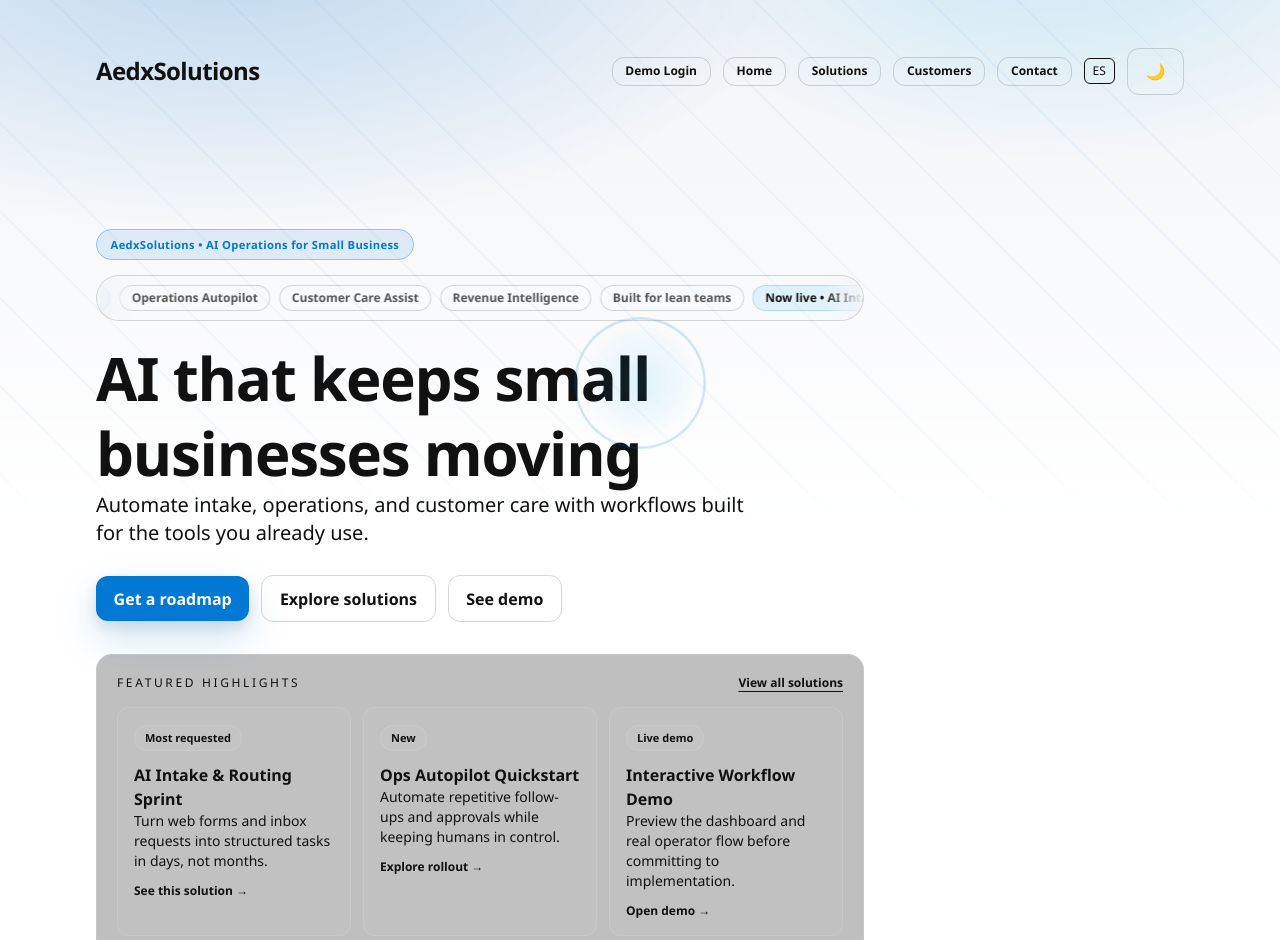
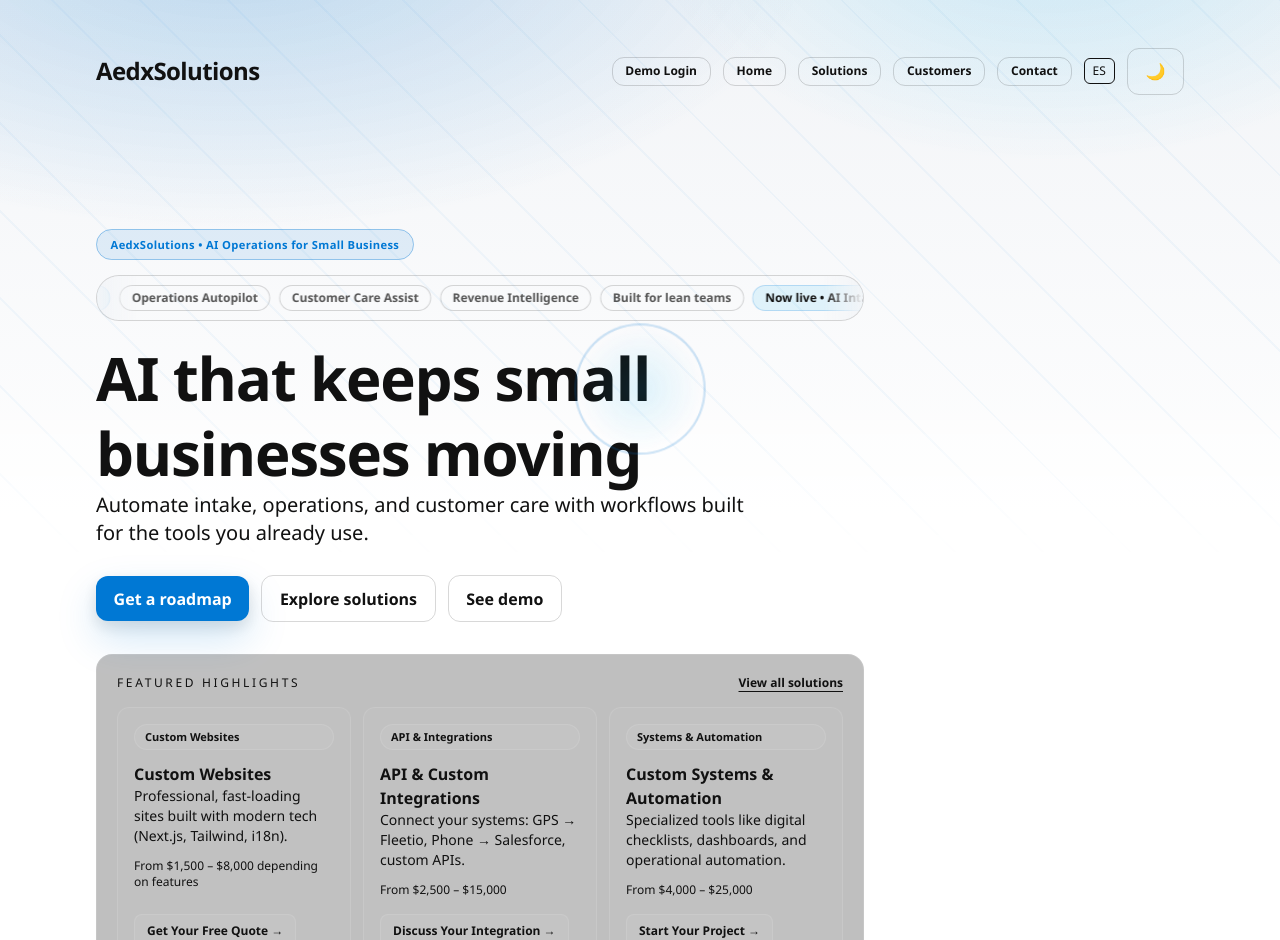
Before and after one commit to Aedx91/aedxsolutions-website, a Next.js app: page /en in a window 1280 px wide. Shown: the top 940 px of the page. Built offline with nearby package versions, Linux system fonts and the light colour scheme.

Commit message:
Refine hero highlights with pricing and conversion copy

```diff
--- a/src/app/[lang]/(site)/page.tsx
+++ b/src/app/[lang]/(site)/page.tsx
@@ -75,14 +75,19 @@ export default async function HomeLangPage(props: { params: Promise<{ lang: stri
                   <a
                     key={item.title}
                     href={`/${lang}${item.href}`}
-                    className="rounded-xl border border-white/10 bg-white/[0.03] p-4 transition-all hover:border-pink-400/40 hover:bg-white/[0.06]"
+                    className="h-full rounded-xl border border-white/10 bg-white/[0.03] p-4 transition-all hover:border-pink-400/40 hover:bg-white/[0.06] flex flex-col"
                   >
                     <span className="inline-flex rounded-full border border-white/10 bg-white/5 px-2.5 py-1 text-[11px] font-semibold text-text-secondary">
                       {item.tag}
                     </span>
                     <h3 className="mt-3 text-base font-semibold text-text-primary">{item.title}</h3>
                     <p className="mt-2 text-sm text-text-secondary">{item.desc}</p>
-                    <p className="mt-3 text-xs font-semibold text-text-primary">{item.cta} →</p>
+                    <p className="mt-2 text-xs text-text-secondary">{item.price}</p>
+                    <div className="mt-auto pt-4">
+                      <span className="inline-flex items-center justify-center rounded-lg border border-white/10 bg-white/5 px-3 py-2 text-xs font-semibold text-text-primary">
+                        {item.cta} →
+                      </span>
+                    </div>
                   </a>
                 ))}
               </div>
--- a/src/lib/i18n/en.ts
+++ b/src/lib/i18n/en.ts
@@ -54,25 +54,28 @@ export const en = {
     viewAll: 'View all solutions',
     items: [
       {
-        tag: 'Most requested',
-        title: 'AI Intake & Routing Sprint',
-        desc: 'Turn web forms and inbox requests into structured tasks in days, not months.',
-        cta: 'See this solution',
-        href: '/products',
+        tag: 'Custom Websites',
+        title: 'Custom Websites',
+        desc: 'Professional, fast-loading sites built with modern tech (Next.js, Tailwind, i18n).',
+        price: 'From $1,500 – $8,000 depending on features',
+        cta: 'Get Your Free Quote',
+        href: '/contact',
       },
       {
-        tag: 'New',
-        title: 'Ops Autopilot Quickstart',
-        desc: 'Automate repetitive follow-ups and approvals while keeping humans in control.',
-        cta: 'Explore rollout',
-        href: '/products',
+        tag: 'API & Integrations',
+        title: 'API & Custom Integrations',
+        desc: 'Connect your systems: GPS → Fleetio, Phone → Salesforce, custom APIs.',
+        price: 'From $2,500 – $15,000',
+        cta: 'Discuss Your Integration',
+        href: '/contact',
       },
       {
-        tag: 'Live demo',
-        title: 'Interactive Workflow Demo',
-        desc: 'Preview the dashboard and real operator flow before committing to implementation.',
-        cta: 'Open demo',
-        href: '/demo/login',
+        tag: 'Systems & Automation',
+        title: 'Custom Systems & Automation',
+        desc: 'Specialized tools like digital checklists, dashboards, and operational automation.',
+        price: 'From $4,000 – $25,000',
+        cta: 'Start Your Project',
+        href: '/contact',
       },
     ],
   },
--- a/src/lib/i18n/es.ts
+++ b/src/lib/i18n/es.ts
@@ -54,25 +54,28 @@ export const es = {
     viewAll: 'Ver todas las soluciones',
     items: [
       {
-        tag: 'Más solicitado',
-        title: 'Sprint de Ingreso y Enrutamiento con IA',
-        desc: 'Convierte formularios web y correos entrantes en tareas estructuradas en días.',
-        cta: 'Ver solución',
-        href: '/products',
+        tag: 'Sitios Web',
+        title: 'Sitios Web Personalizados',
+        desc: 'Sitios profesionales, rápidos y multidioma.',
+        price: 'Desde $1,500 – $8,000',
+        cta: 'Solicita Cotización Gratis',
+        href: '/contact',
       },
       {
-        tag: 'Nuevo',
-        title: 'Inicio Rápido de Piloto Automático',
-        desc: 'Automatiza seguimientos y aprobaciones repetitivas manteniendo control humano.',
-        cta: 'Explorar despliegue',
-        href: '/products',
+        tag: 'APIs e Integraciones',
+        title: 'APIs e Integraciones Personalizadas',
+        desc: 'Conecta tus sistemas: GPS → Fleetio, telefonía → Salesforce, APIs a medida.',
+        price: 'Desde $2,500 – $15,000',
+        cta: 'Hablemos de Tu Integración',
+        href: '/contact',
       },
       {
-        tag: 'Demo en vivo',
-        title: 'Demo Interactiva de Flujo',
-        desc: 'Visualiza el panel y el flujo operativo real antes de implementar.',
-        cta: 'Abrir demo',
-        href: '/demo/login',
+        tag: 'Sistemas y Automatización',
+        title: 'Sistemas Personalizados y Automatización',
+        desc: 'Herramientas especializadas: checklists digitales, dashboards y automatización operativa.',
+        price: 'Desde $4,000 – $25,000',
+        cta: 'Inicia Tu Proyecto',
+        href: '/contact',
       },
     ],
   },
```
